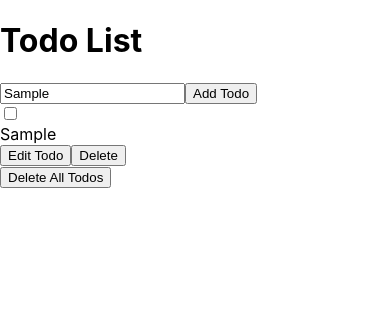
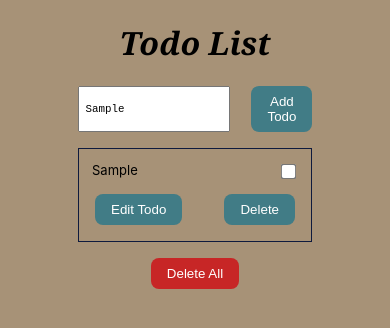
Before and after one commit to ervan-haryadi/portofolio, a React (Create React App) app in the folder react/todo_app/: page / in a window 390 px wide. Both pictures are taken after typing "Sample" into the empty fields and a click on the button "Add Todo". Shown: the top 328 px of the page. Built offline with nearby package versions, Linux system fonts and the light colour scheme.

Commit message:
add responsive css

```diff
--- a/react/todo_app/src/App.css
+++ b/react/todo_app/src/App.css
@@ -1,38 +1,129 @@
-.App {
+h1 {
   text-align: center;
+  font-family: Georgia, 'Times New Roman', Times, serif;
+  font-style: italic;
 }
 
-.App-logo {
-  height: 40vmin;
-  pointer-events: none;
+body {
+  background-color: #A79277;
 }
 
-@media (prefers-reduced-motion: no-preference) {
-  .App-logo {
-    animation: App-logo-spin infinite 20s linear;
+#todo-list { /* whole section of todo */
+  width:60%;
+  margin: 1em auto;
+}
+
+form .todo {
+  padding: 1em 2em;
+  margin-bottom: 1em;
+}
+
+form {
+  display: flex;
+  justify-content: space-between;
+  margin-bottom: 1em;
+}
+
+form input {
+  padding: 0.5em 0.5em;
+  flex-grow: 1;
+  margin-right: 2em;
+}
+
+.todo {
+  display: flex;
+  flex-direction: column;
+  border: 1px solid rgb(15, 26, 61);
+}
+
+button {
+  font-size: larger;
+  background-color: rgb(65, 124, 134);
+  color: #fff;
+  border-radius: 8px;
+  border: none;
+  padding: 8px 16px;
+  cursor: pointer;
+}
+
+button:hover {
+  background-color: rgb(106, 172, 184);
+}
+
+button:active {
+  background-color: rgb(134, 198, 209);
+  color:rgb(189, 212, 198);
+}
+
+input[type='text'] {
+  font-size:x-large;
+  font-family: monospace;
+}
+
+input[type='checkbox'] {
+  transform: scale(1.8);
+  cursor: pointer;
+}
+
+.todo-text {
+  font-size: x-large;
+  /* line-height: 24px; */
+  margin: 1em;
+  display: flex;
+  justify-content: space-between;
+  /* align-self:center; */
+}
+
+@media screen and (max-width:900px) {
+  .todo-text {
+    font-size:medium;
+  }
+
+  button, input[type='text'] {
+    font-size: small;
+  }
+
+  input[type='checkbox'] {
+    transform: scale(1.4);
   }
 }
 
-.App-header {
-  background-color: #282c34;
-  min-height: 100vh;
+@media screen and (max-width:500px) {
+  .todo-text {
+    font-size:small;
+  }
+
+  button, input[type='text'] {
+    font-size: smaller;
+  }
+
+  input[type='checkbox'] {
+    transform: scale(1.2  );
+  }
+}
+
+.todo-actions {
   display: flex;
-  flex-direction: column;
-  align-items: center;
+  justify-content: space-between;
+  margin-inline: 1em;
+  margin-bottom: 1em;
+}
+
+.todo-clear {
+  display: flex;
   justify-content: center;
-  font-size: calc(10px + 2vmin);
+}
+
+#clear-all {
+  background-color: rgb(199, 38, 38);
   color: white;
 }
 
-.App-link {
-  color: #61dafb;
+#clear-all:hover {
+  background-color: rgb(199, 107, 107);
 }
 
-@keyframes App-logo-spin {
-  from {
-    transform: rotate(0deg);
-  }
-  to {
-    transform: rotate(360deg);
-  }
+#clear-all:active {
+  border: 1px solid darkcyan;
+  background-color: rgb(199, 187, 187);
 }
--- a/react/todo_app/src/App.js
+++ b/react/todo_app/src/App.js
@@ -55,6 +55,7 @@ function App() {
   }
 
   return (
+    <div id='todo-container'>
       <div id='todo-list'>
         <h1>Todo List</h1>
         <form onSubmit={addTodo}>
@@ -64,15 +65,15 @@ function App() {
 
         {todos.map((todo) =>
           <div className='todo' key={todo.id}>
-          <input type='checkbox' id="complete-checkbox" checked={todo.isCompleted} onChange={() => toggleComplete(todo.id)} />
             <div className='todo-text'>
               {todo.id === edit ?
                 (<input type='text' id={todo.id} defaultValue={todo.text} />
                 ) :
                 (<div>{todo.text}</div>)
               }
+              <input type='checkbox' id="todo-checkbox" checked={todo.isCompleted} onChange={() => toggleComplete(todo.id)} />
             </div>
-          <div className='todo-action'>
+            <div className='todo-actions'>
               {todo.id === edit ?
                 (<button onClick={() => editTodo(todo)}>Submit Edit</button>
                 ) :
@@ -83,7 +84,10 @@ function App() {
             </div>
           </div>
         )}
-      <button onClick={() => deleteAll()}>Delete All Todos</button>
+      </div>
+      <div class='todo-clear'>
+          <button id='clear-all' onClick={() => deleteAll()}>Delete All</button>
+      </div>
     </div>
   );
 }
```
Lines whose indentation alone changed are shown as unchanged.
